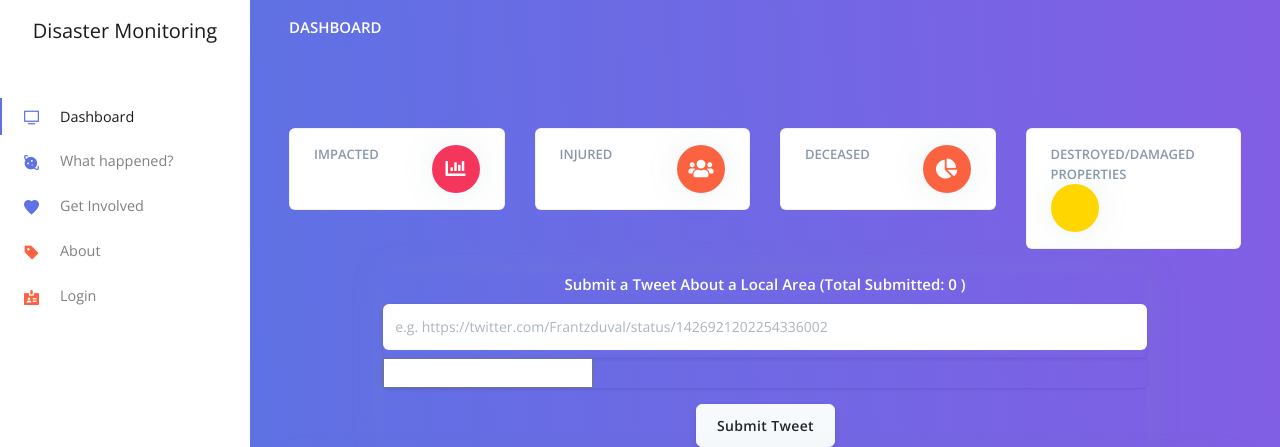
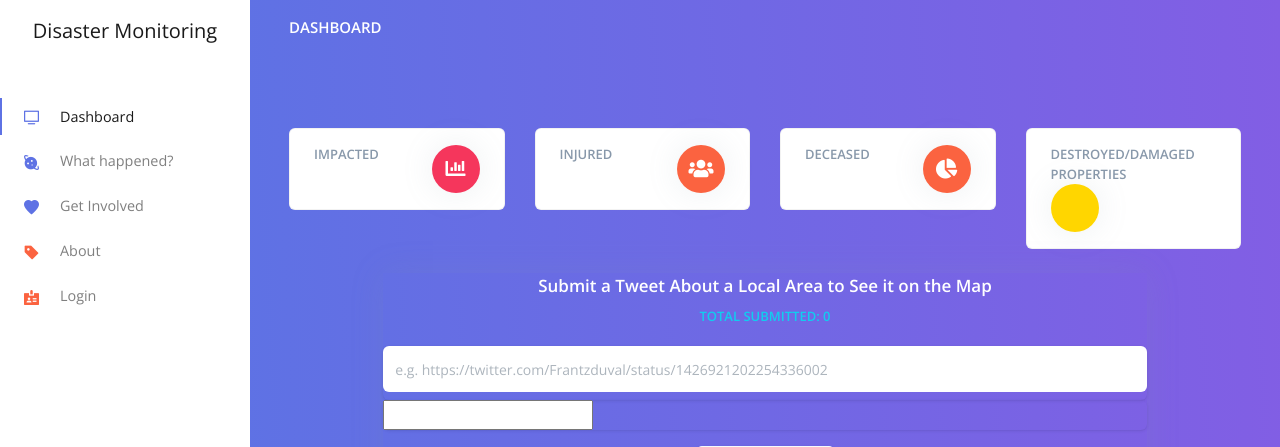
Before and after one commit to mreveil/disaster-monitoring, a Django app: page / in a window 1280 px wide. Shown: the top 447 px of the page. Run offline with Django 3.2, Linux system fonts and the light colour scheme; data that the repository does not hold is empty; parts of the project's set-up code (start-up, migrations or seed data) failed here and were passed over; some libraries are stand-ins or nearby versions.

Commit message:
Minor update

```diff
--- a/core/templates/index.html
+++ b/core/templates/index.html
@@ -105,11 +105,12 @@
 
                   <div>
                     <div class="text-center">
-                        <h4 class="text-white">
-                          Submit a Tweet About a Local Area (Total Submitted:
-                          <span id="nreports" class="font-weight-bold"></span>
-                          )
-                        </h4>
+                        <h3 class="text-white">
+                          Submit a Tweet About a Local Area to See it on the Map
+                        </h3>
+                        <h5 class="card-title text-uppercase text-info">
+                          Total Submitted: <span id="nreports" class="font-weight-bold"></span>
+                        </h5>
                     </div>
 
                     <form method="POST">
```
